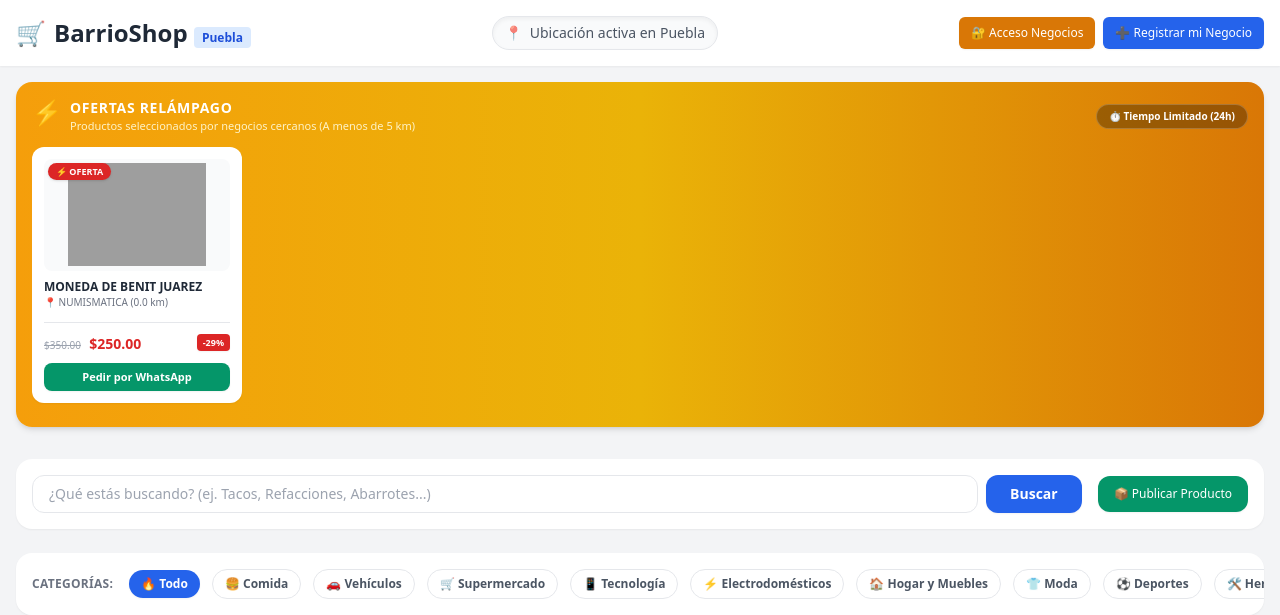
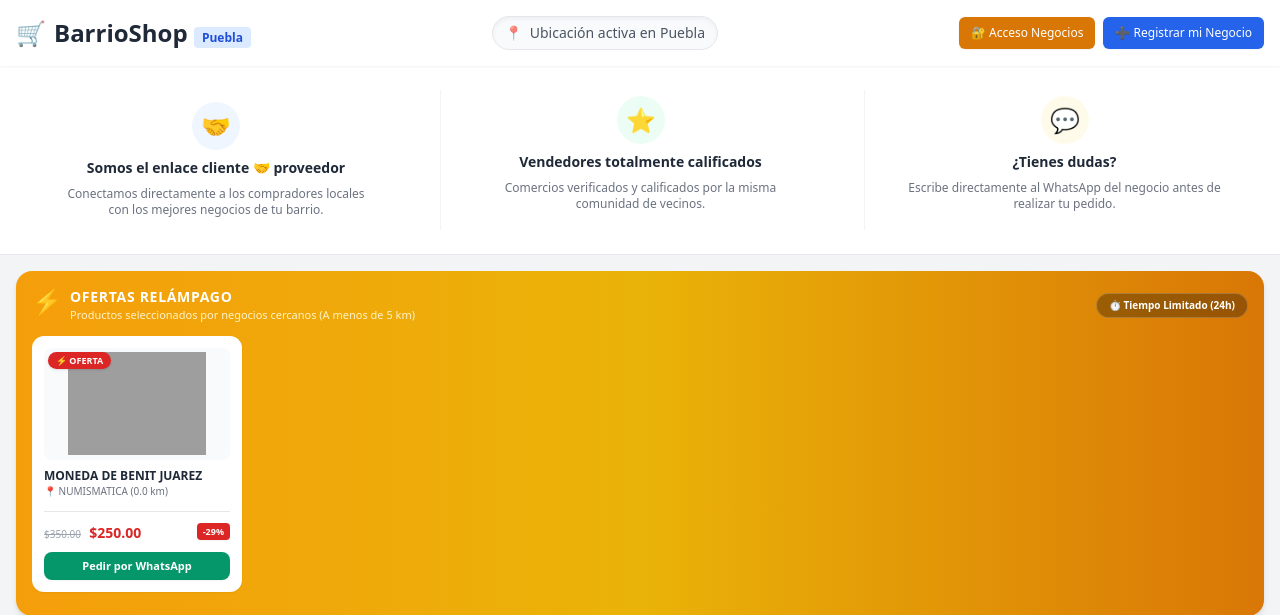
Before and after one commit to roboticane/BarrioShop-, a Django app: page / in a window 1280 px wide. Shown: the top 615 px of the page. Run offline with Django 5.2, Linux system fonts and the light colour scheme; data comes from the database, SQL or seed files in the repository; data that the repository does not hold is empty; some libraries are stand-ins or nearby versions; grey boxes are pictures that could not be loaded.

Commit message:
Agregada franja informativa de confianza

```diff
--- a/marketplace/templates/marketplace/index.html
+++ b/marketplace/templates/marketplace/index.html
@@ -36,6 +36,42 @@
             </div>
         </div>
     </header>
+
+    <!-- ========================================== -->
+    <!-- FRANJA INFORMATIVA DE CONFIANZA Y SERVICIO -->
+    <!-- ========================================== -->
+    <div class="bg-white border-b border-gray-200 py-6 shadow-xs">
+        <div class="max-w-7xl mx-auto px-4 grid grid-cols-1 md:grid-cols-3 gap-6 text-center divide-y md:divide-y-0 md:divide-x divide-gray-100">
+
+            <!-- Bloque 1: Enlace cliente - proveedor -->
+            <div class="flex flex-col items-center justify-center p-3 space-y-2">
+                <div class="w-12 h-12 bg-blue-50 text-blue-600 rounded-full flex items-center justify-center text-2xl shadow-xs">
+                    🤝
+                </div>
+                <h3 class="text-sm font-bold text-gray-800">Somos el enlace cliente 🤝 proveedor</h3>
+                <p class="text-xs text-gray-500 max-w-xs">Conectamos directamente a los compradores locales con los mejores negocios de tu barrio.</p>
+            </div>
+
+            <!-- Bloque 2: Vendedores calificados -->
+            <div class="flex flex-col items-center justify-center p-3 space-y-2 pt-4 md:pt-0">
+                <div class="w-12 h-12 bg-emerald-50 text-emerald-600 rounded-full flex items-center justify-center text-2xl shadow-xs">
+                    ⭐
+                </div>
+                <h3 class="text-sm font-bold text-gray-800">Vendedores totalmente calificados</h3>
+                <p class="text-xs text-gray-500 max-w-xs">Comercios verificados y calificados por la misma comunidad de vecinos.</p>
+            </div>
+
+            <!-- Bloque 3: Dudas -->
+            <div class="flex flex-col items-center justify-center p-3 space-y-2 pt-4 md:pt-0">
+                <div class="w-12 h-12 bg-amber-50 text-amber-600 rounded-full flex items-center justify-center text-2xl shadow-xs">
+                    💬
+                </div>
+                <h3 class="text-sm font-bold text-gray-800">¿Tienes dudas?</h3>
+                <p class="text-xs text-gray-500 max-w-xs">Escribe directamente al WhatsApp del negocio antes de realizar tu pedido.</p>
+            </div>
+
+        </div>
+    </div>
 
     <!-- ========================================== -->
     <!-- CARRUSEL DE OFERTAS RELÁMPAGO -->
```
